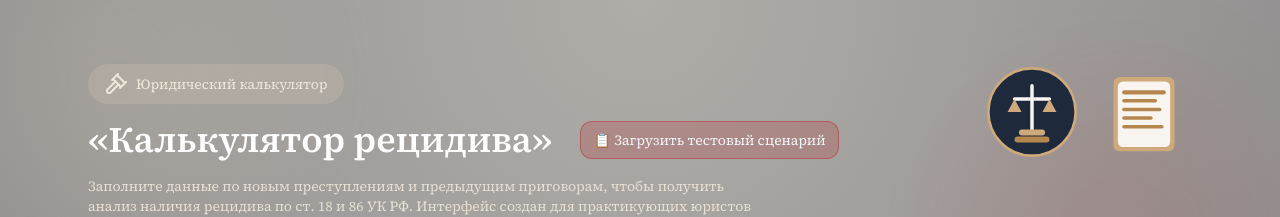
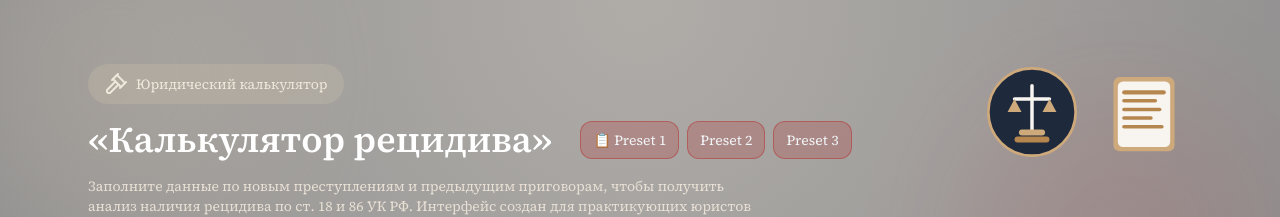
Before and after one commit to gorbunovoleg0890-star/JG23, a React (Vite) app: page / in a window 1280 px wide. Shown: the top 217 px of the page. Built offline with nearby package versions, Linux system fonts and the light colour scheme.

Commit message:
WIP: save progress

```diff
--- a/src/App.jsx
+++ b/src/App.jsx
@@ -9,7 +9,7 @@ import {
 } from 'lucide-react';
 import themis from './assets/themis.svg';
 import lawBook from './assets/law-book.svg';
-import { createGorbunovPreset } from './presets/gorbunov';
+import { getPresetById, presetScenarios } from './presets/scenarios';
 import {
   crimeCategories,
   intentTypes,
@@ -113,6 +113,15 @@ const getJuvenileTerm = (category, isImprisonment) => {
   return { years: 1 };
 };
 
+const categoryOrder = ['небольшой тяжести', 'средней тяжести', 'тяжкое', 'особо тяжкое'];
+const getCategoryRank = (category) => categoryOrder.indexOf(category);
+const pickMostSevereCrime = (crimes = []) => {
+  if (!crimes.length) return null;
+  return crimes.reduce((maxCrime, currentCrime) =>
+    getCategoryRank(currentCrime.category) > getCategoryRank(maxCrime.category) ? currentCrime : maxCrime
+  , crimes[0]);
+};
+
 const getEffectiveEndDate = (punishment) => {
   if (!punishment) return '';
   const mainEnd = punishment.udoDate || punishment.mainEndDate;
@@ -145,24 +154,24 @@ const getRecidivismAssessment = (newCrime, eligibleEntries) => {
     };
   }
 
-  const severePrior = eligibleEntries.filter(
-    ({ crime }) => crime.category === 'тяжкое' || crime.category === 'особо тяжкое'
-  );
-  const mediumPrior = eligibleEntries.filter(
-    ({ crime }) => crime.category === 'средней тяжести'
-  );
   const realImprisonmentPrior = eligibleEntries.filter(
     ({ conviction }) => conviction.punishment.mainType === 'imprisonment' && conviction.punishment.mainReal
+  );
+  const mediumImprisonmentPrior = realImprisonmentPrior.filter(
+    ({ crime }) => crime.category === 'средней тяжести'
   );
   const severeImprisonmentPrior = realImprisonmentPrior.filter(
     ({ crime }) => crime.category === 'тяжкое' || crime.category === 'особо тяжкое'
   );
+  const extraSevereImprisonmentPrior = realImprisonmentPrior.filter(
+    ({ crime }) => crime.category === 'особо тяжкое'
+  );
   const heavyImprisonmentPrior = realImprisonmentPrior.filter(
     ({ crime }) => crime.category === 'тяжкое'
   );
 
   // ст.18 ч.3 п.б - особо тяжкое новое преступление + требуемые прошлые
-  if (newCrime.category === 'особо тяжкое' && (heavyImprisonmentPrior.length >= 2 || severeImprisonmentPrior.length >= 1)) {
+  if (newCrime.category === 'особо тяжкое' && (heavyImprisonmentPrior.length >= 2 || extraSevereImprisonmentPrior.length >= 1)) {
     return {
       type: 'Особо опасный рецидив',
       reason: 'Особо тяжкое новое преступление и тяжкие/особо тяжкие судимости с реальным наказанием (ч. 3 ст. 18 УК РФ).',
@@ -180,7 +189,7 @@ const getRecidivismAssessment = (newCrime, eligibleEntries) => {
   }
 
   // ст.18 ч.2 - два средней тяжести + реальное или тяжкое/особо тяжкое
-  if (newCrime.category === 'тяжкое' && mediumPrior.length >= 2 && realImprisonmentPrior.length >= 2) {
+  if (newCrime.category === 'тяжкое' && mediumImprisonmentPrior.length >= 2) {
     return {
       type: 'Опасный рецидив',
       reason: 'Два и более умышленных преступления средней тяжести с лишением свободы (ч. 2 ст. 18 УК РФ).',
@@ -189,7 +198,7 @@ const getRecidivismAssessment = (newCrime, eligibleEntries) => {
   }
 
   // ст.18 ч.2 - тяжкое новое + хотя бы одно тяжкое/особо тяжкое
-  if (newCrime.category === 'тяжкое' && severePrior.length >= 1) {
+  if (newCrime.category === 'тяжкое' && severeImprisonmentPrior.length >= 1) {
     return {
       type: 'Опасный рецидив',
       reason: 'Новое тяжкое преступление при наличии тяжкой/особо тяжкой судимости (ч. 2 ст. 18 УК РФ).',
@@ -315,12 +324,16 @@ export default function App() {
     if (!node) return [];
     if (node.type === 'base') return [node.conviction];
 
-    // Virtual node: recursively get from children
+    // Virtual node: recursively get from parent + children, without duplicates
     const result = [];
-    node.childNodeIds.forEach((childId) => {
+    const sourceNodeIds = [node.parentNodeId, ...(node.childNodeIds || [])].filter(Boolean);
+    sourceNodeIds.forEach((childId) => {
       result.push(...getUnderlyingConvictions(childId));
     });
-    return result;
+    return result.filter(
+      (conviction, index, list) =>
+        conviction && list.findIndex((candidate) => candidate.id === conviction.id) === index
+    );
   };
 
   // Get all underlying crimes for category calculation
@@ -332,7 +345,6 @@ export default function App() {
   // Get max category from all underlying crimes
   const getMaxCategory = (nodeId) => {
     const crimes = getUnderlyingCrimes(nodeId);
-    const categoryOrder = ['небольшой тяжести', 'средней тяжести', 'тяжкое', 'особо тяжкое'];
     const maxIndex = Math.max(...crimes.map(c => categoryOrder.indexOf(c.category)), -1);
     return maxIndex >= 0 ? categoryOrder[maxIndex] : 'средней тяжести';
   };
@@ -682,12 +694,15 @@ export default function App() {
 
   // Create merge operation
   const createMergeOp = () => {
-    if (creatingOp.childNodeIds.length < 2 || !creatingOp.parentNodeId) return;
+    const normalizedChildNodeIds = creatingOp.childNodeIds.filter(
+      (nodeId) => nodeId !== creatingOp.parentNodeId
+    );
+    if (normalizedChildNodeIds.length < 1 || !creatingOp.parentNodeId) return;
 
     const newOp = {
       id: crypto.randomUUID(),
       basis: creatingOp.basis,
-      childNodeIds: creatingOp.childNodeIds,
+      childNodeIds: normalizedChildNodeIds,
       parentNodeId: creatingOp.parentNodeId,
       mergedPunishment: {
         mainType: 'imprisonment',
@@ -953,6 +968,8 @@ export default function App() {
 
         // Base conviction: всегда учитывается, если не consumed
         if (node.type === 'base') {
+          // Parent nodes are represented by virtual merge result and must not be counted separately.
+          if (getParentOperation(node.conviction.id)) return;
           const underlyingCrimes = node.conviction.crimes;
           nodesToConsiderForRecidivism.push({
             nodeId,
@@ -1031,9 +1048,10 @@ export default function App() {
         }
 
         // Все проверки пройдены - этот узел учитывается для рецидива
-        const crimeForRecidivism = node.type === 'base'
-          ? node.conviction.crimes[0]
-          : crimes[0]; // первое преступление из underlying
+        const crimeForRecidivism = pickMostSevereCrime(
+          node.type === 'base' ? node.conviction.crimes : crimes
+        );
+        if (!crimeForRecidivism) return;
 
         const punishment = node.type === 'base'
           ? node.conviction.punishment
@@ -1236,9 +1254,9 @@ export default function App() {
 
   // Load test scenario preset
   const loadPreset = (presetId) => {
-    if (presetId === 1) {
-      // Load Gorbunov's baseline scenario
-      const preset = createGorbunovPreset();
+    const scenario = getPresetById(presetId);
+    if (!scenario) return;
+    const preset = scenario.factory();
 
     setBirthDate(preset.birthDate);
     setNewCrimes(preset.newCrimes);
@@ -1247,15 +1265,15 @@ export default function App() {
     setCreatingOp(preset.creatingOp);
 
     // Update URL without reload
-      window.history.replaceState({}, '', '?preset=1');
-    }
+    window.history.replaceState({}, '', `?preset=${scenario.id}`);
   };
 
   // Load preset from URL on mount
   useEffect(() => {
     const params = new URLSearchParams(window.location.search);
-    if (params.get('preset') === '1') {
-      loadPreset(1);
+    const presetParam = params.get('preset');
+    if (presetParam) {
+      loadPreset(presetParam);
     }
   }, []); // Empty dependency array: runs only once on mount
 
@@ -1277,13 +1295,19 @@ export default function App() {
                 <h1 className="text-4xl font-semibold text-white">
                   «Калькулятор рецидива»
                 </h1>
+                <div className="ml-4 flex flex-wrap gap-2">
+                  {presetScenarios.map((scenario) => (
                     <button
-                  onClick={() => loadPreset(1)}
-                  className="ml-4 whitespace-nowrap rounded-xl bg-accent-500/20 px-3 py-2 text-sm text-accent-200 border border-accent-500/40 hover:bg-accent-500/30 transition-colors"
-                  title="Загрузить тестовый сценарий с примером данных"
+                      key={scenario.id}
+                      onClick={() => loadPreset(scenario.id)}
+                      className="whitespace-nowrap rounded-xl bg-accent-500/20 px-3 py-2 text-sm text-accent-200 border border-accent-500/40 hover:bg-accent-500/30 transition-colors"
+                      title={scenario.label}
                     >
-                  📋 Загрузить тестовый сценарий
+                      {scenario.id === 1 ? '📋 ' : ''}
+                      Preset {scenario.id}
                     </button>
+                  ))}
+                </div>
               </div>
               <p className="max-w-2xl text-sm text-law-100/90">
                 Заполните данные по новым преступлениям и предыдущим приговорам, чтобы
--- a/src/presets/gorbunov.js
+++ b/src/presets/gorbunov.js
@@ -368,3 +368,155 @@ export function createGorbunovPreset() {
     }
   };
 }
+
+export function createNoRecidivismPreset() {
+  return {
+    birthDate: '1985-05-10',
+    newCrimes: [
+      {
+        id: 'crime-no-rec-1',
+        date: '2026-06-01',
+        articleId: '158',
+        partId: '2',
+        pointId: '',
+        category: 'средней тяжести',
+        intent: 'умышленное'
+      }
+    ],
+    convictions: [
+      {
+        id: 'conv-no-rec-1',
+        verdictDate: '2018-02-01',
+        legalDate: '2018-03-01',
+        pre2013: false,
+        crimes: [
+          {
+            id: 'crime-conv-no-rec-1',
+            date: '2018-01-15',
+            articleId: '158',
+            partId: '2',
+            pointId: '',
+            category: 'средней тяжести',
+            intent: 'умышленное',
+            juvenile: false
+          }
+        ],
+        punishment: {
+          mainType: 'imprisonment',
+          mainReal: true,
+          mainConditional: false,
+          mainTermYears: 2,
+          mainTermMonths: 0,
+          conditionalCancelledDate: '',
+          probationYears: 0,
+          probationMonths: 0,
+          deferment: false,
+          defermentCancelledDate: '',
+          udoDate: '',
+          mainEndDate: '2020-01-01',
+          additionalType: '',
+          additionalEndDate: ''
+        }
+      }
+    ],
+    mergeOps: [],
+    creatingOp: {
+      basis: 'ч. 5 ст. 69 УК РФ',
+      childNodeIds: [],
+      parentNodeId: ''
+    }
+  };
+}
+
+export function createDangerousRecidivismPreset() {
+  return {
+    birthDate: '1980-09-21',
+    newCrimes: [
+      {
+        id: 'crime-danger-1',
+        date: '2026-05-10',
+        articleId: '161',
+        partId: '2',
+        pointId: '',
+        category: 'тяжкое',
+        intent: 'умышленное'
+      }
+    ],
+    convictions: [
+      {
+        id: 'conv-danger-1',
+        verdictDate: '2022-01-10',
+        legalDate: '2022-02-01',
+        pre2013: false,
+        crimes: [
+          {
+            id: 'crime-conv-danger-1',
+            date: '2021-10-01',
+            articleId: '158',
+            partId: '2',
+            pointId: '',
+            category: 'средней тяжести',
+            intent: 'умышленное',
+            juvenile: false
+          }
+        ],
+        punishment: {
+          mainType: 'imprisonment',
+          mainReal: true,
+          mainConditional: false,
+          mainTermYears: 1,
+          mainTermMonths: 6,
+          conditionalCancelledDate: '',
+          probationYears: 0,
+          probationMonths: 0,
+          deferment: false,
+          defermentCancelledDate: '',
+          udoDate: '',
+          mainEndDate: '2024-01-01',
+          additionalType: '',
+          additionalEndDate: ''
+        }
+      },
+      {
+        id: 'conv-danger-2',
+        verdictDate: '2023-03-10',
+        legalDate: '2023-04-01',
+        pre2013: false,
+        crimes: [
+          {
+            id: 'crime-conv-danger-2',
+            date: '2023-01-15',
+            articleId: '159',
+            partId: '3',
+            pointId: '',
+            category: 'средней тяжести',
+            intent: 'умышленное',
+            juvenile: false
+          }
+        ],
+        punishment: {
+          mainType: 'imprisonment',
+          mainReal: true,
+          mainConditional: false,
+          mainTermYears: 2,
+          mainTermMonths: 0,
+          conditionalCancelledDate: '',
+          probationYears: 0,
+          probationMonths: 0,
+          deferment: false,
+          defermentCancelledDate: '',
+          udoDate: '',
+          mainEndDate: '2025-02-01',
+          additionalType: '',
+          additionalEndDate: ''
+        }
+      }
+    ],
+    mergeOps: [],
+    creatingOp: {
+      basis: 'ч. 5 ст. 69 УК РФ',
+      childNodeIds: [],
+      parentNodeId: ''
+    }
+  };
+}
--- /dev/null
+++ b/src/presets/scenarios.js
@@ -0,0 +1,16 @@
+import {
+  createDangerousRecidivismPreset,
+  createGorbunovPreset,
+  createNoRecidivismPreset
+} from './gorbunov';
+
+export const presetScenarios = [
+  { id: 1, label: 'Сценарий 1: Горбунов (цепочка 69/70/74)', factory: createGorbunovPreset },
+  { id: 2, label: 'Сценарий 2: Нет рецидива (погашено)', factory: createNoRecidivismPreset },
+  { id: 3, label: 'Сценарий 3: Опасный рецидив (2 средней + ЛС)', factory: createDangerousRecidivismPreset }
+];
+
+export const getPresetById = (presetId) => {
+  const numericId = Number(presetId);
+  return presetScenarios.find((scenario) => scenario.id === numericId);
+};
```
Lines whose indentation alone changed are shown as unchanged.
